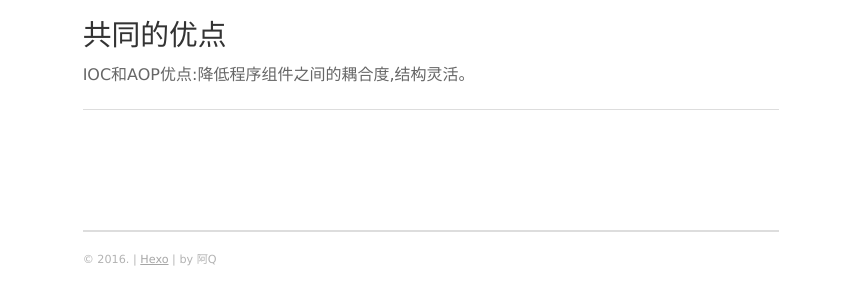
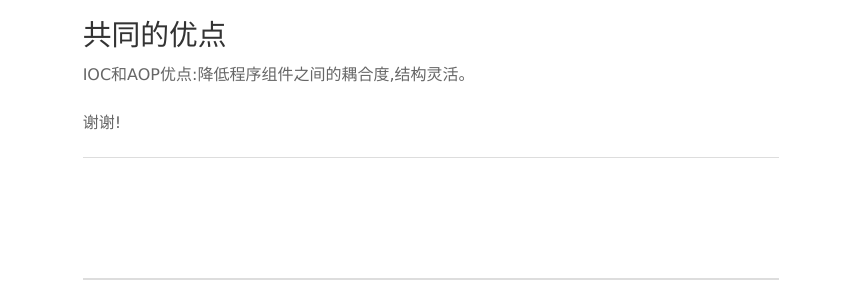
Before and after one commit to Qgod/Qgod.github.io, a plain HTML site: page 2016/09/24/something-to-say/index.html in a window 1280 px wide. Shown: the part 377-675 px from the top of the page, 414-1280 px from the left. Drawn offline with nearby package versions, Linux system fonts and the light colour scheme; some packages are replaced by stand-ins of ours; a script that the page names is missing.

Commit message:
Site updated: 2016-09-24 17:56:06

```diff
--- a/2016/09/24/something-to-say/index.html
+++ b/2016/09/24/something-to-say/index.html
@@ -24,7 +24,7 @@
 <meta property="og:site_name" content="周奇的博客">
 <meta property="og:description" content="IOC和AOP原理IOC 原理：改变对象的获取方式，由原有的new方式，改为第三方创建注入的方式。实现原理采用的事DI依赖注入，DI又分为setter方式和构造器方式（解析XML，利用反射创建实例调用注入方法）AOP 原理：面向切面编程，将一个共通组件动态切入到目标组件方法上，实现原理采用的是动态代理技术，使用了AOP后容器返回的Bean是一个动态生成类型，该类去调用目标方法和方面组件处理。
 共同">
-<meta property="og:updated_time" content="2016-09-24T03:07:08.000Z">
+<meta property="og:updated_time" content="2016-09-24T09:55:46.000Z">
 <meta name="twitter:card" content="summary">
 <meta name="twitter:title" content="对spring的一些理解 | 周奇的博客">
 <meta name="twitter:description" content="IOC和AOP原理IOC 原理：改变对象的获取方式，由原有的new方式，改为第三方创建注入的方式。实现原理采用的事DI依赖注入，DI又分为setter方式和构造器方式（解析XML，利用反射创建实例调用注入方法）AOP 原理：面向切面编程，将一个共通组件动态切入到目标组件方法上，实现原理采用的是动态代理技术，使用了AOP后容器返回的Bean是一个动态生成类型，该类去调用目标方法和方面组件处理。
@@ -181,6 +181,7 @@ classes that you can use:
   <section id="post-content" class="article-content post">
     <h3 id="IOC和AOP原理"><a href="#IOC和AOP原理" class="headerlink" title="IOC和AOP原理"></a>IOC和AOP原理</h3><p>IOC 原理：改变对象的获取方式，由原有的new方式，改为第三方创建注入的方式。实现原理采用的事DI依赖注入，DI又分为setter方式和构造器方式（解析XML，利用反射创建实例调用注入方法）<br>AOP 原理：面向切面编程，将一个共通组件动态切入到目标组件方法上，实现原理采用的是动态代理技术，使用了AOP后容器返回的Bean是一个动态生成类型，该类去调用目标方法和方面组件处理。</p>
 <h3 id="共同的优点"><a href="#共同的优点" class="headerlink" title="共同的优点"></a>共同的优点</h3><p> IOC和AOP优点:降低程序组件之间的耦合度,结构灵活。</p>
+<p>谢谢!</p>
 
   </section>
 
```
